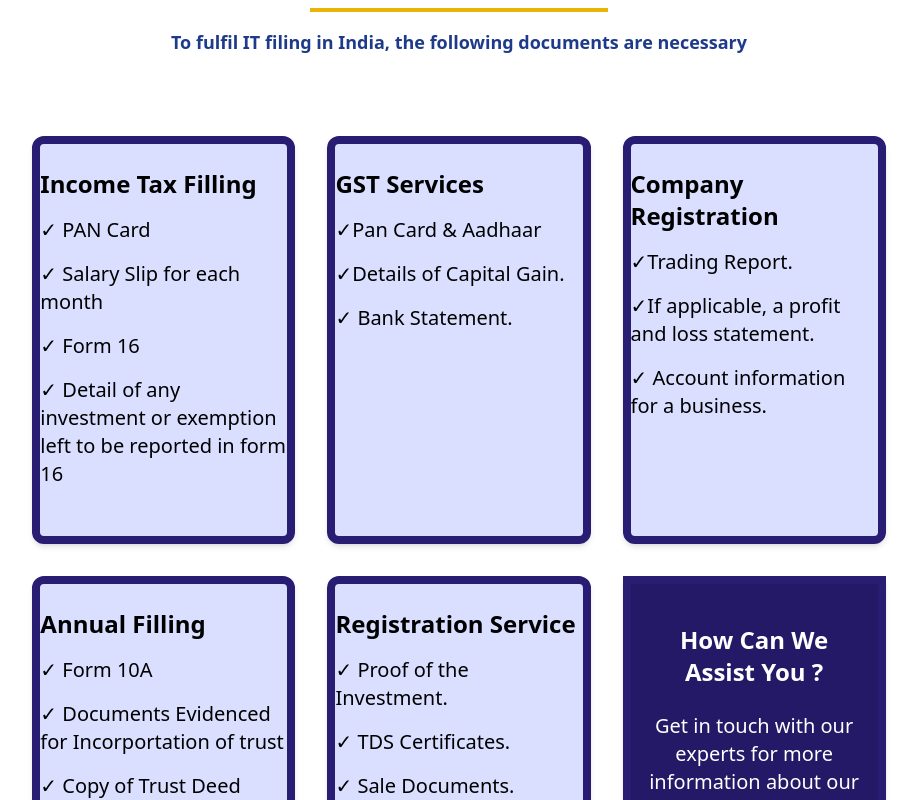
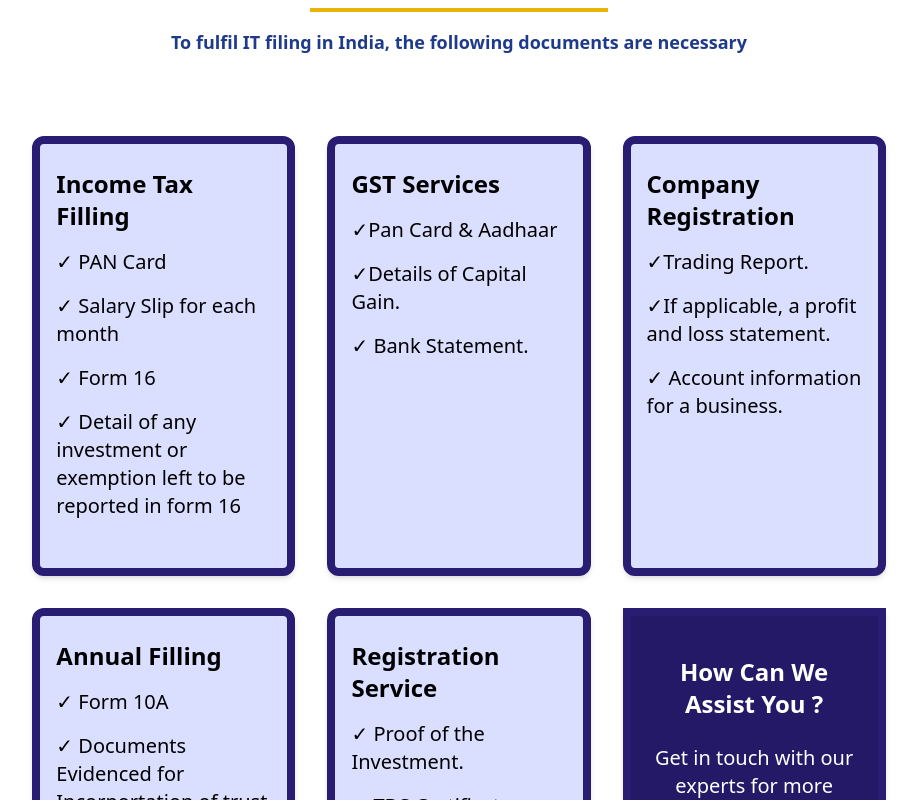
Before and after one commit to shivamjain1411/react-project, a React (Create React App) app: page /income-tax in a window 1280 px wide. Shown: the part 1500-2300 px from the top of the page, without its empty margins (181-1098 px from the left). Built offline with nearby package versions, Linux system fonts and the light colour scheme.

Commit message:
Fixtures in income tex ui

```diff
--- a/src/components/IncomeTaxx/DocsReq.js
+++ b/src/components/IncomeTaxx/DocsReq.js
@@ -83,7 +83,7 @@ const ServiceCard = ({
   description4,
   description5,
 }) => (
-  <div className=" py-6 shadow-md text-start border-[0.7vw] border-[#281c73] bg-[#dadfff] group rounded-xl">
+  <div className="p-4 py-6 shadow-md text-start border-[0.7vw] border-[#281c73] bg-[#dadfff] group rounded-xl">
     <div className="hover:text-blue-400 gst">
       <h3 className="text-2xl font-bold mb-2 group-hover:text-[#2575fc]">
         {title}
--- a/src/components/IncomeTaxx/InfoCards.js
+++ b/src/components/IncomeTaxx/InfoCards.js
@@ -19,7 +19,7 @@ const InfoCard = ({ title, description }) => {
           <div className="flex">
             <img
               src={
-                isOpen
+                !isOpen
                   ? "https://www.svgrepo.com/show/80156/down-arrow.svg"
                   : "https://www.svgrepo.com/show/93813/up-arrow.svg"
               }
```
